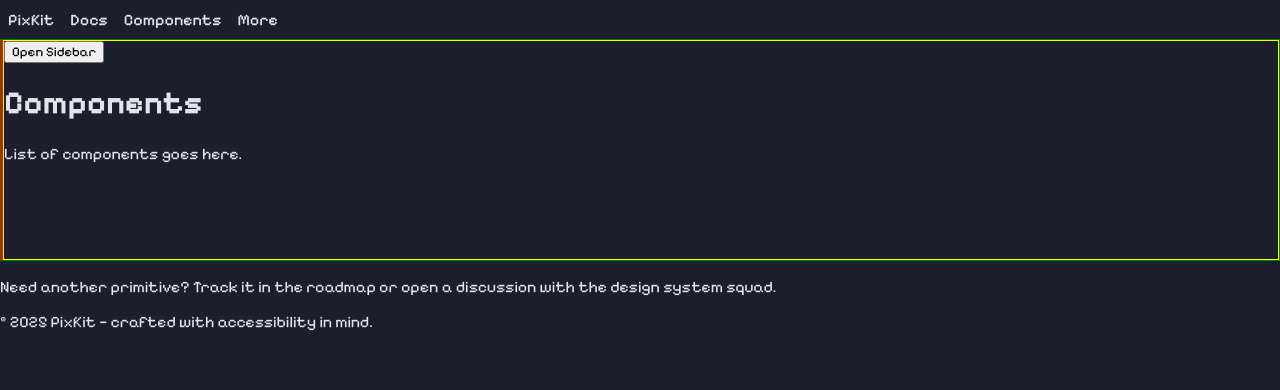
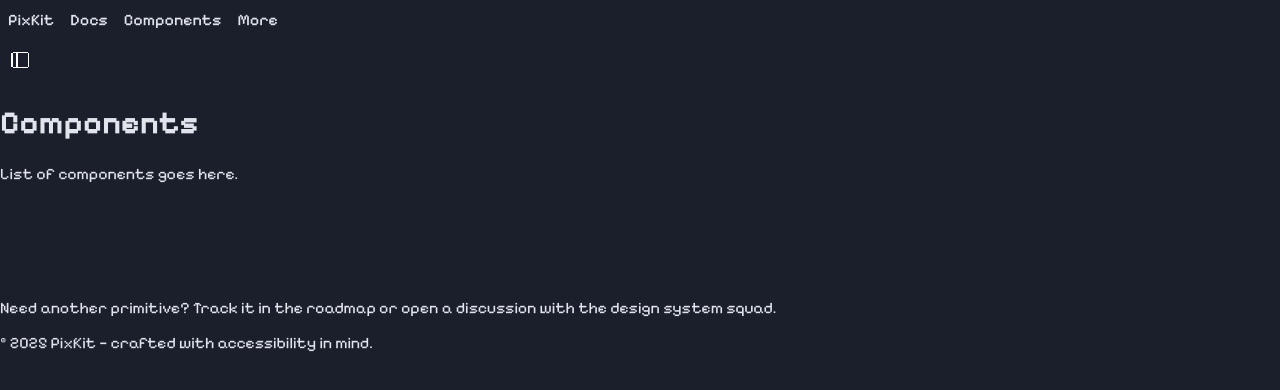
Before and after one commit to shayaqhmetov/pixkit, a React (Vite) app in the folder apps/web/: page /#/components in a window 1280 px wide. Shown: the top 390 px of the page. Built offline with nearby package versions, Linux system fonts and the light colour scheme.

Commit message:
Added: Icon for sidebar toggle

```diff
--- a/apps/web/src/components/AppSidebar.tsx
+++ b/apps/web/src/components/AppSidebar.tsx
@@ -49,12 +49,9 @@
             <SidebarMenu>
               {items.map((item) => (
                 <SidebarMenuItem key={item.title}>
-                  <SidebarMenuButton>
-                    <a href={item.url}>
-                      {/* <item.icon /> */}
-                      <span>{item.title}</span>
-                    </a>
-                  </SidebarMenuButton>
+                  <a href={item.url}>
+                    {item.title}
+                  </a>
                 </SidebarMenuItem>
               ))}
             </SidebarMenu>
--- a/apps/web/src/components/ComponentsLayout.tsx
+++ b/apps/web/src/components/ComponentsLayout.tsx
@@ -6,7 +6,7 @@
     <SidebarProvider>
       <AppSidebar />
       <main>
-        <SidebarTrigger>Open Sidebar</SidebarTrigger>
+        <SidebarTrigger/>
         <Outlet />
       </main>
     </SidebarProvider>
--- a/packages/react/src/components/Sidebar.tsx
+++ b/packages/react/src/components/Sidebar.tsx
@@ -1,4 +1,6 @@
 import React from "react";
+import { Button } from "../primitives/Button";
+import { IconSidebarToggle } from "../primitives/icons";
 
 type SidebarContextValue = {
     isOpen: boolean;
@@ -100,12 +102,8 @@
     const ariaPressed = context ? context.isOpen : ariaPressedProp;
 
     return (
-        <button
-            type="button"
-            className={classes}
-            onClick={handleClick}
-            aria-pressed={ariaPressed ?? false}
-            {...props}
-        />
+        <span className="pix-sidebar-trigger-wrapper" onClick={handleClick}>
+            <IconSidebarToggle />
+        </span>
     );
 };
--- /dev/null
+++ b/packages/react/src/primitives/icons.tsx
@@ -0,0 +1,25 @@
+import React from "react";
+import prSidebarIconSource from "../assets/prsidebar-icon.png";
+
+const prSidebarIcon = new URL(prSidebarIconSource, import.meta.url).href;
+
+type IconSidebarToggleProps = React.ImgHTMLAttributes<HTMLImageElement>;
+
+export const IconSidebarToggle = ({
+  alt = "Toggle sidebar",
+  style,
+  ...props
+}: IconSidebarToggleProps = {}) => {
+  const mergedStyle = {
+    ...(style ?? {})
+  };
+
+  return (
+    <img
+      src={prSidebarIcon}
+      alt={alt}
+      style={mergedStyle}
+      {...props}
+    />
+  );
+};
--- a/packages/styles/src/sidebar.css
+++ b/packages/styles/src/sidebar.css
@@ -2,23 +2,21 @@
 
 .pix-sidebar-provider {
   position: relative;
-  border: 1px solid green;
   display: flex;
 }
 
 .pix-sidebar-provider .pix-sidebar {
-  border: 1px solid red;
   overflow: hidden;
   width: 0px;
 }
 
-.pix-sidebar-provider > :not(.pix-sidebar) {
-  border: 1px solid yellow;
+.pix-sidebar-provider> :not(.pix-sidebar) {
   flex: 1;
 }
 
 .pix-sidebar.open {
-  width: 250px; /* Adjust the width as needed */
+  width: 250px;
+  /* Adjust the width as needed */
   transition: width 0.3s ease;
 }
 
@@ -26,3 +24,23 @@
   width: 0;
   transition: width 0.3s ease;
 }
+
+.pix-sidebar-trigger-wrapper {
+  padding: 5px;
+  display: inline-block;
+  text-align: center;
+  margin: 0;
+  cursor: pointer;
+}
+
+.pix-sidebar-trigger-wrapper img {
+  object-fit: contain;
+  width: 30px;
+  height: 30px;
+  margin: 0;
+}
+
+.pix-sidebar-content {
+  background: black;
+  padding: 20px;
+}
```
Also changed, not shown: packages/react/src/assets/prsidebar-icon.png (added).
